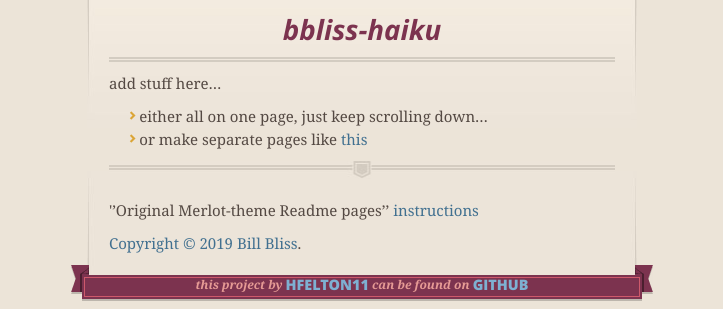
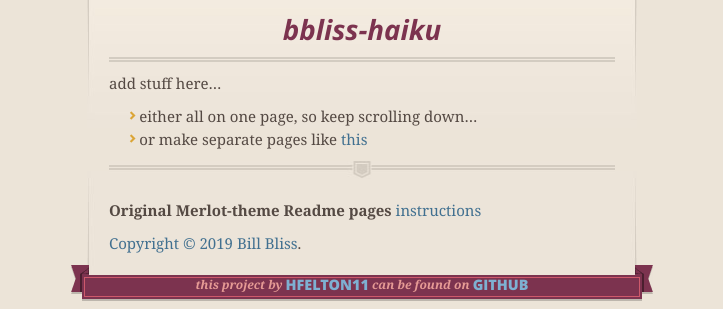
Before and after one commit to hfelton11/bbliss-haiku, a Jekyll site: the page built from index.md, in a window 1280 px wide. Shown: the part 217-526 px from the top of the page, without its empty margins (278-1001 px from the left). Built offline with Jekyll 4.4.1, drawn with Linux system fonts in a browser that asks for light colours; our own code applies the rules of GitHub Pages for plain Markdown files.

Commit message:
more fixups
minor

```diff
--- a/index.md
+++ b/index.md
@@ -5,11 +5,11 @@ layout: default
 ## **bbliss-haiku**
 
 add stuff here...
-* either all on one page, just keep scrolling down...
+* either all on one page, so keep scrolling down...
 * or make separate pages like [this](./merlot-another-page.md)
 
 * * *
-''Original Merlot-theme Readme pages''
+__Original Merlot-theme Readme pages__
 [instructions](./merlot-instructions.md)
 
 [Copyright © 2019 Bill Bliss](./LICENSE.html).
```
Also changed, not shown: merlot-another-page.md (+1 -0 lines).
